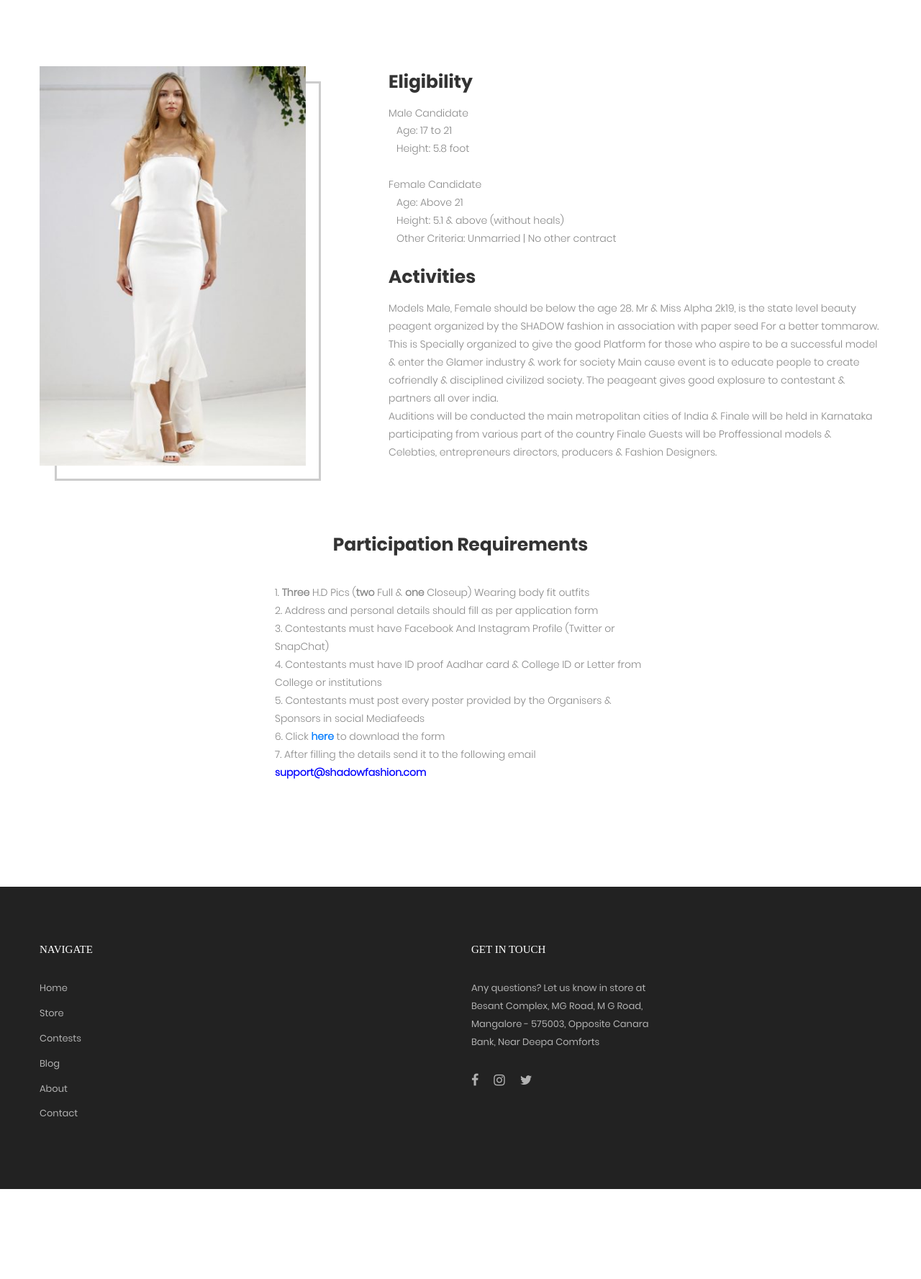
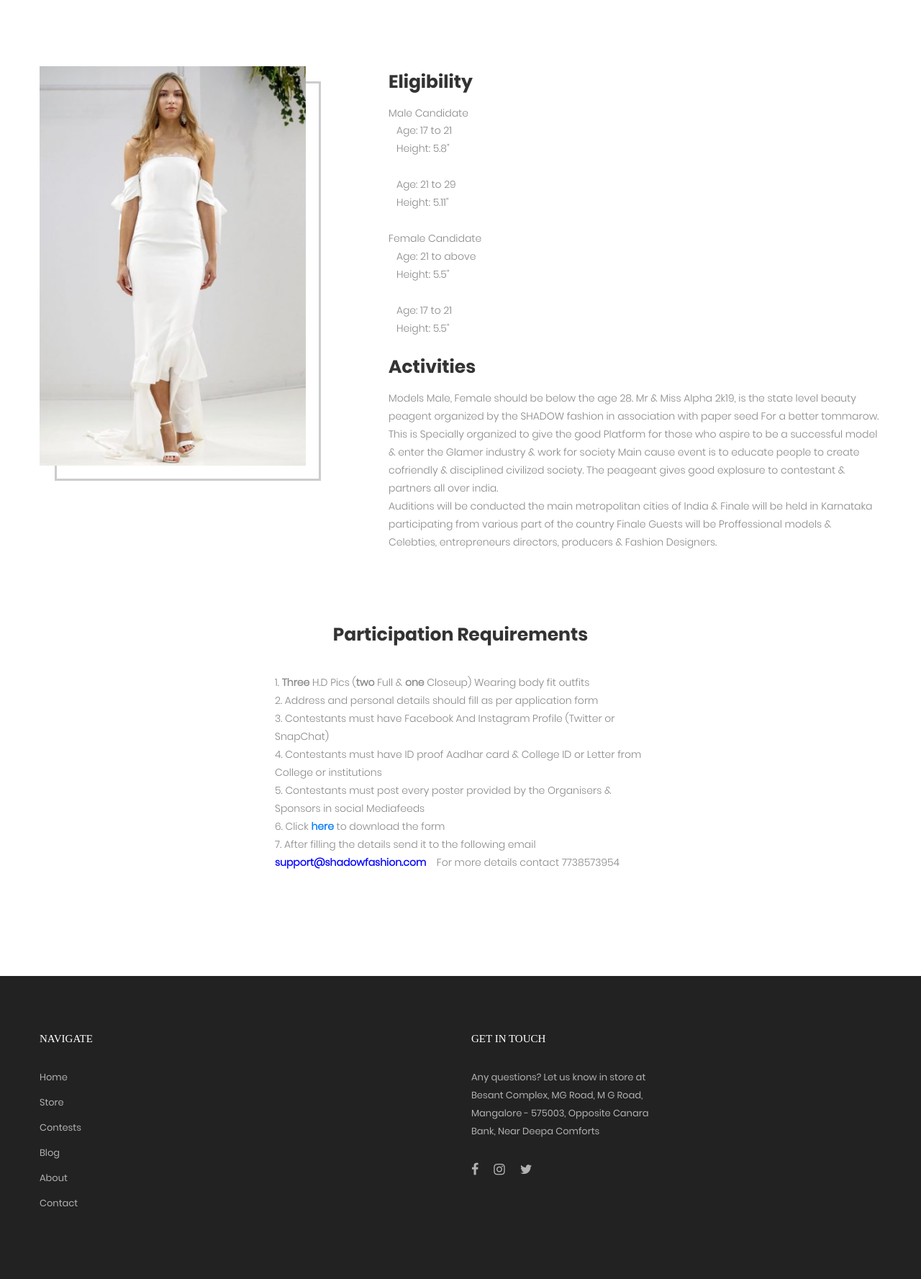
Before and after one commit to ajin94/ShadowFashion, a Flask app: page /contest in a window 1280 px wide. Shown: the part 462-2239 px from the top of the page at 72% size. Before the commit the page ends 2114 px from the top, so only its background shows below. Run offline with Flask 2, Linux system fonts and the light colour scheme; some libraries are stand-ins or nearby versions; some web fonts are replaced.

Commit message:
'update'

```diff
--- a/templates/client/about.html
+++ b/templates/client/about.html
@@ -36,7 +36,7 @@
             <div class="col-11 col-md-5 col-lg-4 m-lr-auto">
                 <div class="how-bor1 ">
                     <div class="hov-img0">
-                        <img src="{{ url_for('static', filename='res/images/about-01.jpg') }}" alt="IMG">
+                        <img src="{{ url_for('static', filename='res/images/about-1.png') }}" alt="IMG">
                     </div>
                 </div>
             </div>
--- a/templates/client/contest.html
+++ b/templates/client/contest.html
@@ -43,11 +43,14 @@
                     <p class="stext-113 cl6 p-b-26">
                         Male Candidate<br/>
                         &nbsp;&nbsp;&nbsp;Age: 17 to 21<br/>
-                        &nbsp;&nbsp;&nbsp;Height: 5.8 foot<br/><br/>
+                        &nbsp;&nbsp;&nbsp;Height: 5.8" <br/><br/>
+                        &nbsp;&nbsp;&nbsp;Age: 21 to 29<br/>
+                        &nbsp;&nbsp;&nbsp;Height: 5.11" <br/><br/>
                         Female Candidate<br/>
-                        &nbsp;&nbsp;&nbsp;Age: Above 21<br/>
-                        &nbsp;&nbsp;&nbsp;Height: 5.1 & above (without heals)<br/>
-                        &nbsp;&nbsp;&nbsp;Other Criteria: Unmarried | No other contract
+                        &nbsp;&nbsp;&nbsp;Age: 21 to above<br/>
+                        &nbsp;&nbsp;&nbsp;Height: 5.5" <br/><br/>
+                        &nbsp;&nbsp;&nbsp;Age: 17 to 21<br/>
+                        &nbsp;&nbsp;&nbsp;Height: 5.5" <br/>
                     </p>
 
                     <h3 class="mtext-111 cl2 p-b-16">
@@ -75,7 +78,7 @@
     </div>
 
     <div class="row">
-        <div class="col-md-5 col-sm-11 col-xs-11 mx-auto mt-5">
+        <div class="col-md-5 col-sm-10 col-xs-10 mx-auto mt-5">
             <h1 class="mtext-111 cl2 p-b-16 text-center">Participation Requirements</h1>
             <p class="stext-113 cl6 p-b-26 mt-4">
                     1. <b>Three</b> H.D Pics (<b>two</b> Full & <b>one</b> Closeup) Wearing body fit outfits<br/>
@@ -85,6 +88,7 @@
                     5. Contestants must post every poster provided by the Organisers & Sponsors in social Mediafeeds<br/>
                     6. Click <a href="{{ url_for('get_participation_form') }}"><b>here</b></a> to download the form<br/>
                     7. After filling the details send it to the following email <b style="color:blue;">support@shadowfashion.com</b>
+                    &nbsp;&nbsp;&nbsp;For more details contact 7738573954</b>
             </p>
         </div>
     </div>
```
Also changed, not shown: templates/client/index.html (+23 -0 lines), static/res/images/about-1.png (added), static/res/images/collaborate.jpg (added), 1 other file.
